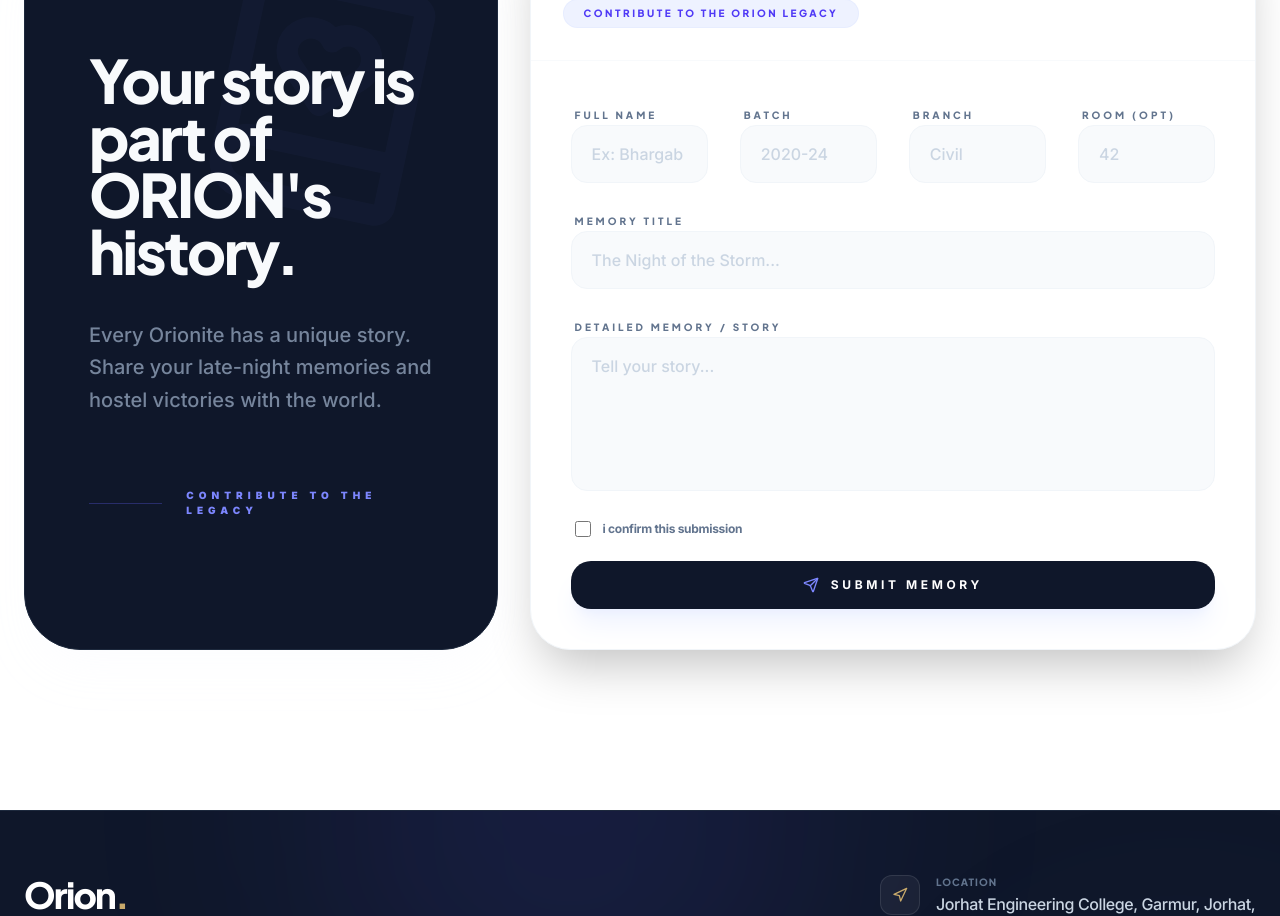
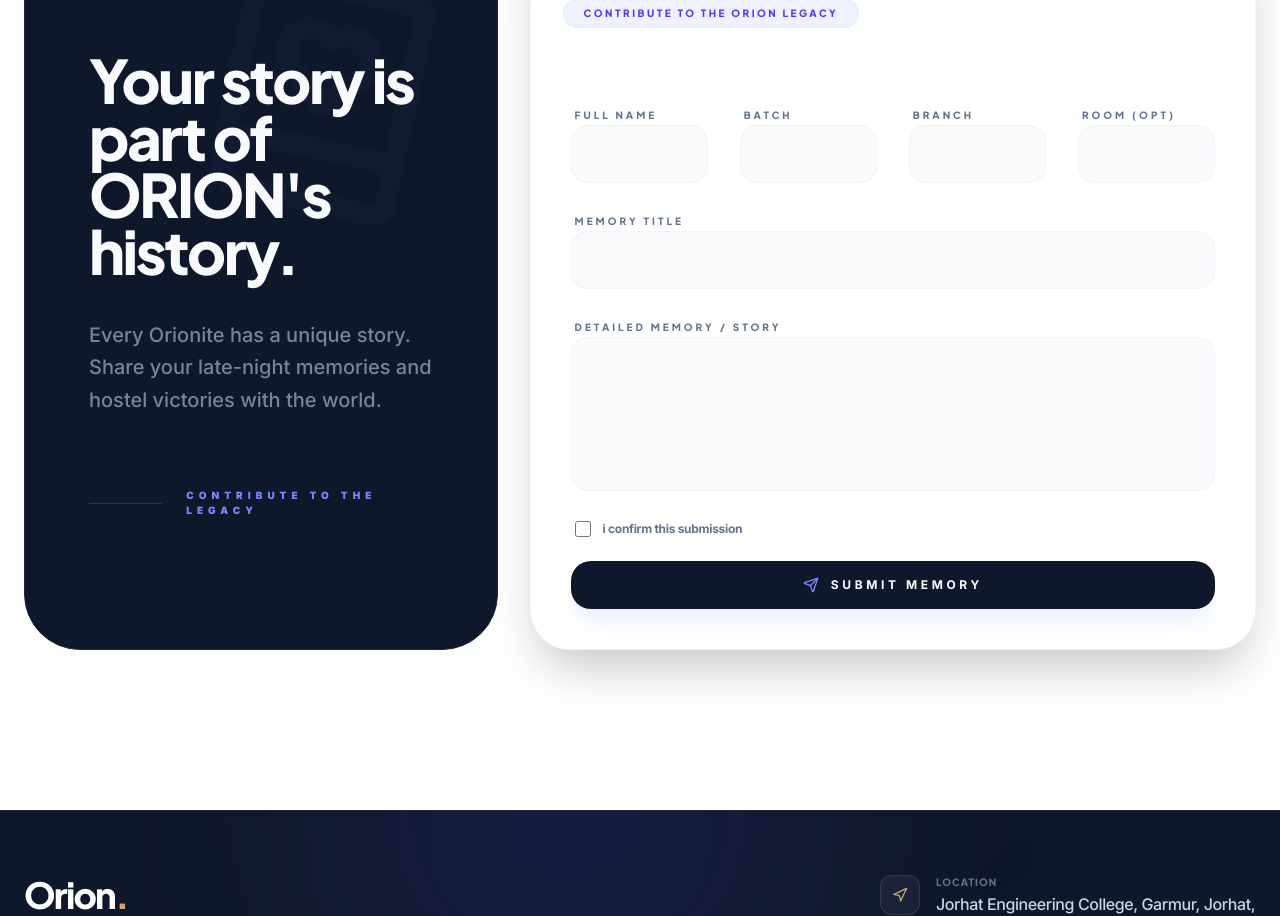
Before and after one commit to bhargabdeka-deka/hostel-portal, a Next.js app: page /memories in a window 1280 px wide. Shown: the part 1020-1936 px from the top of the page. Built offline with nearby package versions, Linux system fonts and the light colour scheme; no server answers; the database is empty.

Commit message:
style: remove placeholders from memory submission form

```diff
--- a/components/memories/MemorySubmissionForm.tsx
+++ b/components/memories/MemorySubmissionForm.tsx
@@ -73,8 +73,7 @@
             <input
               required
               name="fullName"
-              placeholder="Ex: Bhargab Deka"
-              className="w-full px-5 py-4 bg-slate-50 border border-slate-100 rounded-2xl outline-none focus:ring-4 focus:ring-indigo-500/10 focus:border-indigo-500/50 transition-all font-bold text-slate-900 placeholder:text-slate-300 placeholder:font-medium"
+              className="w-full px-5 py-4 bg-slate-50 border border-slate-100 rounded-2xl outline-none focus:ring-4 focus:ring-indigo-500/10 focus:border-indigo-500/50 transition-all font-bold text-slate-900"
             />
           </div>
           <div className="space-y-2">
@@ -82,8 +81,7 @@
             <input
               required
               name="batch"
-              placeholder="2020-24"
-              className="w-full px-5 py-4 bg-slate-50 border border-slate-100 rounded-2xl outline-none focus:ring-4 focus:ring-indigo-500/10 focus:border-indigo-500/50 transition-all font-bold text-slate-900 placeholder:text-slate-300 placeholder:font-medium"
+              className="w-full px-5 py-4 bg-slate-50 border border-slate-100 rounded-2xl outline-none focus:ring-4 focus:ring-indigo-500/10 focus:border-indigo-500/50 transition-all font-bold text-slate-900"
             />
           </div>
           <div className="space-y-2">
@@ -91,16 +89,14 @@
             <input
               required
               name="branch"
-              placeholder="Civil"
-              className="w-full px-5 py-4 bg-slate-50 border border-slate-100 rounded-2xl outline-none focus:ring-4 focus:ring-indigo-500/10 focus:border-indigo-500/50 transition-all font-bold text-slate-900 placeholder:text-slate-300 placeholder:font-medium"
+              className="w-full px-5 py-4 bg-slate-50 border border-slate-100 rounded-2xl outline-none focus:ring-4 focus:ring-indigo-500/10 focus:border-indigo-500/50 transition-all font-bold text-slate-900"
             />
           </div>
           <div className="space-y-2">
             <label className="text-[10px] font-black text-slate-500 uppercase tracking-[0.3em] ml-1 font-jakarta">Room (Opt)</label>
             <input
               name="roomNumber"
-              placeholder="42"
-              className="w-full px-5 py-4 bg-slate-50 border border-slate-100 rounded-2xl outline-none focus:ring-4 focus:ring-indigo-500/10 focus:border-indigo-500/50 transition-all font-bold text-slate-900 placeholder:text-slate-300 placeholder:font-medium"
+              className="w-full px-5 py-4 bg-slate-50 border border-slate-100 rounded-2xl outline-none focus:ring-4 focus:ring-indigo-500/10 focus:border-indigo-500/50 transition-all font-bold text-slate-900"
             />
           </div>
         </div>
@@ -110,8 +106,7 @@
           <input
             required
             name="title"
-            placeholder="The Night of the Storm..."
-            className="w-full px-5 py-4 bg-slate-50 border border-slate-100 rounded-2xl outline-none focus:ring-4 focus:ring-indigo-500/10 focus:border-indigo-500/50 transition-all font-bold text-slate-900 placeholder:text-slate-300 placeholder:font-medium"
+            className="w-full px-5 py-4 bg-slate-50 border border-slate-100 rounded-2xl outline-none focus:ring-4 focus:ring-indigo-500/10 focus:border-indigo-500/50 transition-all font-bold text-slate-900"
           />
         </div>
 
@@ -121,8 +116,7 @@
             required
             name="story"
             rows={5}
-            placeholder="Tell your story..."
-            className="w-full px-5 py-4 bg-slate-50 border border-slate-100 rounded-2xl outline-none focus:ring-4 focus:ring-indigo-500/10 focus:border-indigo-500/50 transition-all font-bold text-slate-900 resize-none placeholder:text-slate-300 placeholder:font-medium"
+            className="w-full px-5 py-4 bg-slate-50 border border-slate-100 rounded-2xl outline-none focus:ring-4 focus:ring-indigo-500/10 focus:border-indigo-500/50 transition-all font-bold text-slate-900 resize-none"
           ></textarea>
         </div>
 
```
